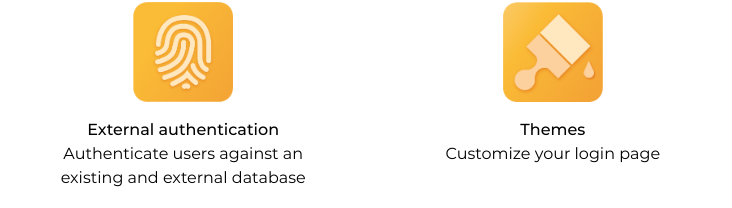
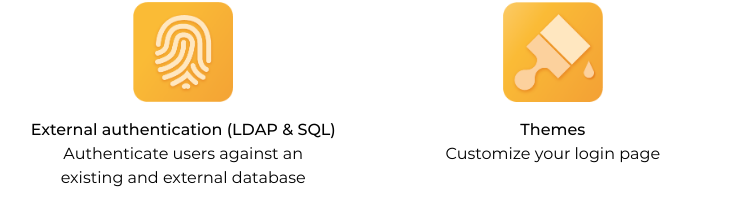
Before and after one commit to keyrock-fiware/keyrock-fiware.github.io, a plain HTML site: page index.html in a window 1280 px wide. Shown: the part 2161-2369 px from the top of the page, without its empty margins (272-1004 px from the left). Drawn offline with Linux system fonts and the light colour scheme.

Commit message:
Update index.html

```diff
--- a/index.html
+++ b/index.html
@@ -99,7 +99,7 @@
             <div class="features">
                 <div class="feature">
                     <img src="assets/img/icons/ext-auth.png" alt="External authentication icon">
-                    <h4>External authentication</h4>
+                    <h4>External authentication (LDAP & SQL)</h4>
                     <span>Authenticate users against an existing and external database</span>
                 </div>
                 <div class="feature">
```
